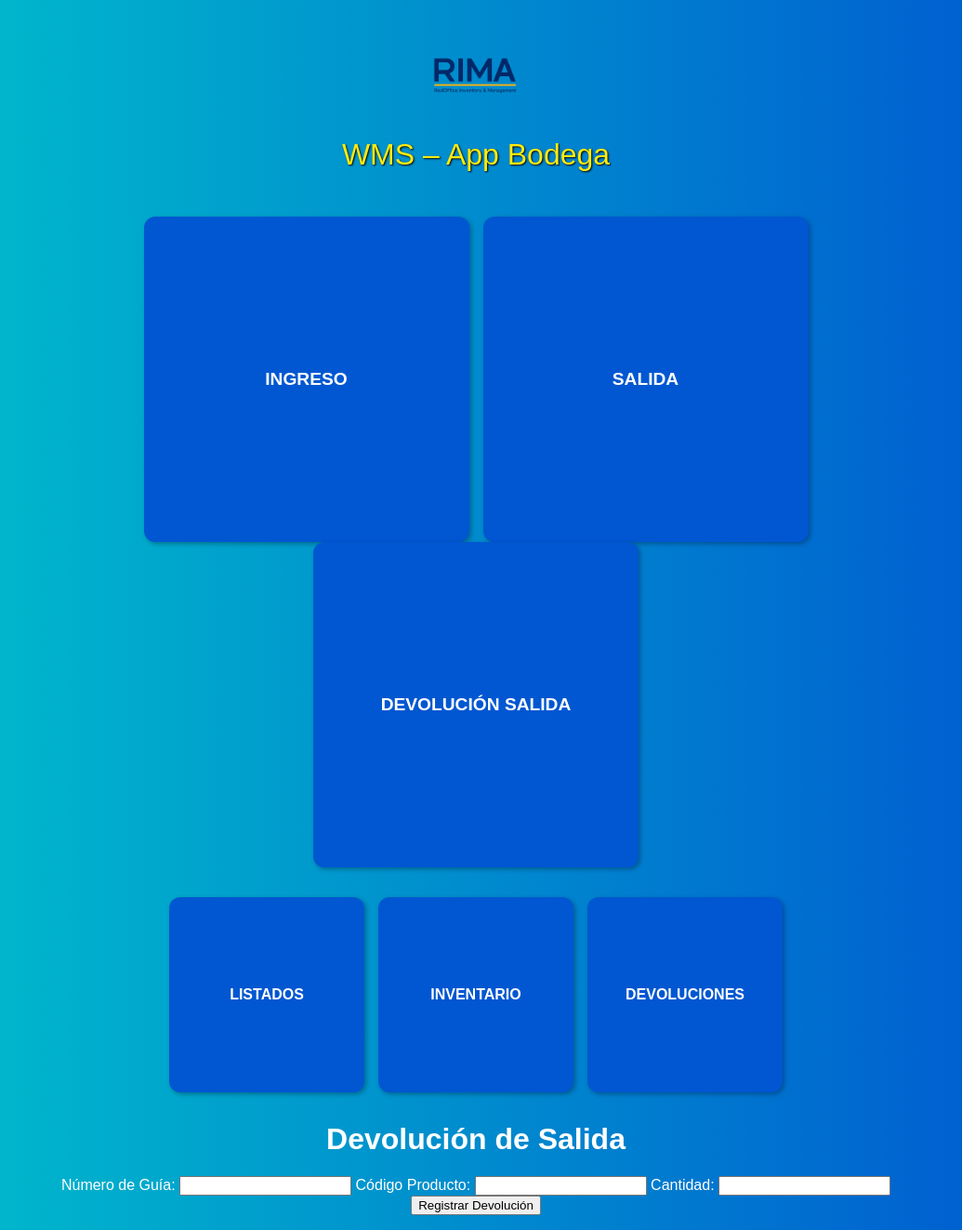
After one commit to redofficeia-code/rima_v1, a Flask app: page /devoluciones_salida in a window 1280 px wide. The commit adds this page. Shown: the whole page at 93% size, without its empty margins (128-1163 px from the left). Run offline with Flask 3, Linux system fonts and the light colour scheme.

Commit message:
Implementa flujo de devoluciones: ruta, plantillas base, index, app.py

```diff
--- a/app.py
+++ b/app.py
@@ -82,8 +82,8 @@ def devolucion_ingreso():
 
 from flask import render_template, request, redirect, url_for, flash, session
 
-@app.route('/devolucion_salida', methods=['GET', 'POST'])
-def devolucion_salida():
+@app.route('/devoluciones_salida', methods=['GET', 'POST'])
+def devoluciones_salida():
     # Si guardas datos en sesión, recupéralos aquí:
     devoluciones = session.get('devolucion_items', [])
 
@@ -100,10 +100,10 @@ def devolucion_salida():
         # 3) Si usas sesión para mostrar, actualiza session['devolucion_items']…
 
         flash('Devolución registrada con éxito.', 'success')
-        return redirect(url_for('devolucion_salida'))
+        return redirect(url_for('devoluciones_salida'))
 
     # GET: renderiza el formulario + lista de devoluciones
-    return render_template('devolucion_salida.html',
+    return render_template('devoluciones_salida.html',
                            devoluciones=devoluciones)
 
 
--- /dev/null
+++ b/templates/base.html
@@ -0,0 +1,76 @@
+<!DOCTYPE HTML PUBLIC "-//W3C//DTD HTML 4.01 Transitional//EN">
+<html lang="es">
+<head>
+  <meta charset="utf-8">
+  <meta name="viewport" content="width=device-width, initial-scale=1.0">
+  <title>{% block title %}WMS – App Bodega{% endblock %}</title>
+  <style>
+    *, *::before, *::after { box-sizing: border-box; }
+    body {
+      margin: 0; padding: 0;
+      font-family: sans-serif;
+      background: linear-gradient(to right, #00c0cb, #0057d1);
+      color: white;
+      text-align: center;
+    }
+    .container {
+      width: 95%; max-width: 1000px;
+      margin: 1em auto;
+    }
+    header {
+      font-size: 2em;
+      color: #ffeb0c;
+      text-shadow: 1px 1px 2px #000;
+      margin-bottom: 1.5em;
+    }
+    .primary, .secondary {
+      display: flex; flex-wrap: wrap;
+      justify-content: center; gap: 1.5%;
+      margin-bottom: 2em;
+    }
+    .primary a, .secondary a {
+      display: block; text-decoration: none;
+      background: #0057d1; border-radius: 12px;
+      box-shadow: 2px 2px 5px rgba(0,0,0,0.3);
+      position: relative; transition: background .2s;
+    }
+    .primary a span, .secondary a span {
+      position: absolute; top: 50%; left: 50%;
+      transform: translate(-50%, -50%);
+      font-weight: bold; white-space: nowrap;
+      color: white;
+    }
+    .primary a:hover, .secondary a:hover {
+      background: #00c0cb;
+    }
+    .primary a { width: 35%; padding-bottom: 35%; font-size: 1.2em; }
+    .secondary a { width: 21%; padding-bottom: 21%; font-size: 1em; }
+    @media (max-width: 600px) {
+      .primary a, .secondary a { width: 45%; padding-bottom: 45%; }
+      .secondary a:nth-child(3) { width: 95%; padding-bottom: 95%; }
+    }
+  </style>
+</head>
+<body>
+  <div class="container">
+    <img src="{{ url_for('static', filename='img/logo2.png') }}"
+         alt="Logo"
+         style="max-height:100px; margin:1em auto;">
+    <header>{% block header %}WMS – App Bodega{% endblock %}</header>
+
+    <div class="primary">
+      <a href="{{ url_for('ingreso') }}"><span>INGRESO</span></a>
+      <a href="{{ url_for('salida') }}"><span>SALIDA</span></a>
+      <a href="{{ url_for('devoluciones_salida') }}"><span>DEVOLUCIÓN SALIDA</span></a>
+    </div>
+
+    <div class="secondary">
+      <a href="{{ url_for('listados') }}"><span>LISTADOS</span></a>
+      <a href="{{ url_for('inventario') }}"><span>INVENTARIO</span></a>
+      <a href="{{ url_for('devoluciones') }}"><span>DEVOLUCIONES</span></a>
+    </div>
+
+    {% block content %}{% endblock %}
+  </div>
+</body>
+</html>
--- a/templates/devoluciones.html
+++ b/templates/devoluciones.html
@@ -67,7 +67,7 @@
     <header>DEVOLUCIONES</header>
     <div class="primary">
       <a href="{{ url_for('devolucion_ingreso') }}"><span>DEVOLUCIÓN INGRESO</span></a>
-      <a href="{{ url_for('devolucion_salida') }}"><span>DEVOLUCIÓN SALIDA</span></a>
+      <a href="{{ url_for('devoluciones_salida') }}"><span>DEVOLUCIÓN SALIDA</span></a>
     </div>
   </div>
 </body>
--- /dev/null
+++ b/templates/devoluciones_salida.html
@@ -0,0 +1,34 @@
+{% extends 'base.html' %}
+
+{% block content %}
+  <h1>Devolución de Salida</h1>
+
+  <form method="post">
+    <label>Número de Guía:</label>
+    <input type="text" name="guia" required>
+    <label>Código Producto:</label>
+    <input type="text" name="codigo" required>
+    <label>Cantidad:</label>
+    <input type="number" name="cantidad" min="1" required>
+    <button type="submit">Registrar Devolución</button>
+  </form>
+
+  {% if devoluciones %}
+    <h2>Devoluciones registradas</h2>
+    <table>
+      <thead>
+        <tr><th>Guía</th><th>Código</th><th>Cantidad</th><th>Fecha</th></tr>
+      </thead>
+      <tbody>
+        {% for d in devoluciones %}
+          <tr>
+            <td>{{ d.guia }}</td>
+            <td>{{ d.codigo }}</td>
+            <td>{{ d.cantidad }}</td>
+            <td>{{ d.timestamp }}</td>
+          </tr>
+        {% endfor %}
+      </tbody>
+    </table>
+  {% endif %}
+{% endblock %}
--- a/templates/index.html
+++ b/templates/index.html
@@ -97,9 +97,6 @@
       <a href="{{ url_for('salida') }}">
         <span>SALIDA</span>
       </a>
-      <a href="{{ url_for('devolucion_salida') }}">
-        <span>DEVOLUCIÓN SALIDA</span>
-      </a>
     </div>
 
     <div class="secondary">
```
